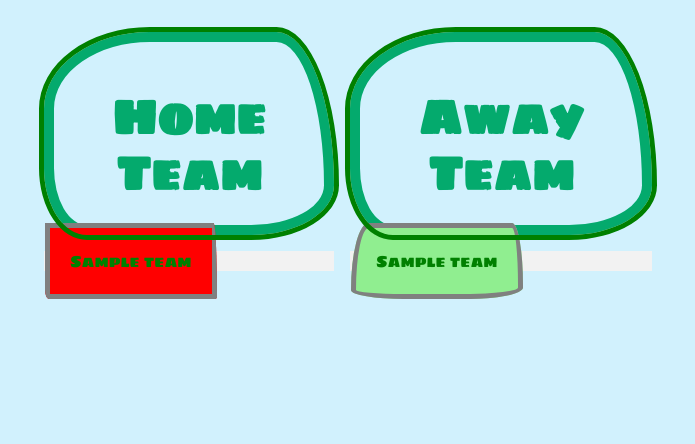
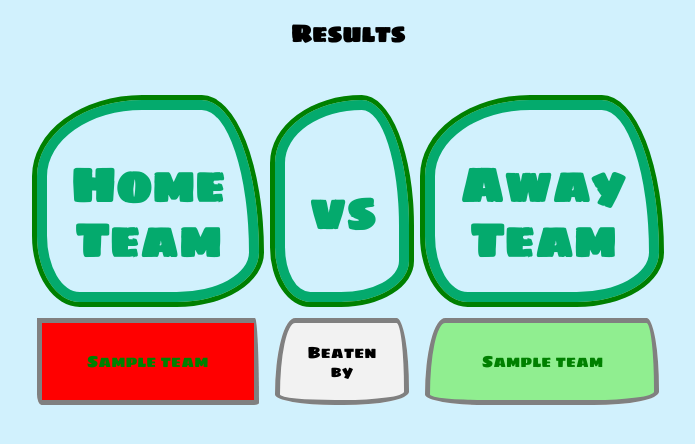
Before and after one commit to itsjustdel/CodeClan-W4-Project, a Flask app: page /leagues/1/games in a window 1280 px wide. Shown: the part 46-490 px from the top of the page, without its empty margins (292-987 px from the left). Run offline with Flask 2, Linux system fonts and the light colour scheme; a database or web service that is not in the repository returns one stand-in record (values such as "Sample title"); some libraries are stand-ins or nearby versions.

Commit message:
View Team's game route changed to be more clear

```diff
--- a/controllers/game_controller.py
+++ b/controllers/game_controller.py
@@ -12,13 +12,13 @@ def games():
     games = game_repository.select_all()
     return render_template("games/index.html", games = games)
 
-@games_blueprint.route("/games/<id>/")
+@games_blueprint.route("/teams/<id>/games/")
 def show_team_games(id):
     # show all games for team
     team = team_repository.select(id)
     games = game_repository.games_for_team(team)
     route = "teams"
-    return render_template("games/show.html",route=route, object=team, games=games)
+    return render_template("games/show.html",games=games)
 
 @games_blueprint.route("/leagues/<league_id>/games")
 def show_league_games(league_id):
@@ -26,7 +26,7 @@ def show_league_games(league_id):
     league= league_repository.select(league_id)
     games = game_repository.games_for_league(league)
     route = "leagues"
-    return render_template("games/show.html",route=route, object=league, games=games)
+    return render_template("games/show.html", games=games)
 
 @games_blueprint.route("/leagues/<league_id>/games/new")
 def new_game(league_id):
--- a/templates/games/show.html
+++ b/templates/games/show.html
@@ -1,25 +1,27 @@
 {% extends 'base.html' %}
 {% block content %}
 
+<h2>Results</h2>
 <table class="table">
   <tr>
     <th>Home Team</th>
+    <th class="vs">vs</th>
     <th>Away Team</th>
   </tr>
   {% for game in games %}
   <tr>
     {% if game.home_team.name == game.winning_team.name %}
-    <td><a class="table_winner" href="/teams/{{game.home_team.id}}">{{ game.home_team.name }}</a></td>
-    <td><a class ="table_loser" href="/teams/{{game.away_team.id}}">{{game.away_team.name}}</a></td>
+    <td class="table_winner"><a href="/teams/{{game.home_team.id}}">{{ game.home_team.name }}</a></td>
+    <td class="table_body">Beat</td>
+    <td class="table_loser"><a  href="/teams/{{game.away_team.id}}">{{game.away_team.name}}</a></td>
     {% else %}
-    <td><a class="table_loser" href="/teams/{{game.home_team.id}}">{{ game.home_team.name }}</a></td>
-    <td><a class ="table_winner" href="/teams/{{game.away_team.id}}">{{game.away_team.name}}</a></td>
+    <td class="table_loser" ><a href="/teams/{{game.home_team.id}}">{{ game.home_team.name }}</a></td>
+    <td class="table_body">Beaten by</td>
+    <td class="table_winner"><a  href="/teams/{{game.away_team.id}}">{{game.away_team.name}}</a></td>
     {% endif %}
 
   </tr>
   {% endfor %}
 </table>
 
-
-
 {% endblock content %}
--- a/templates/teams/show.html
+++ b/templates/teams/show.html
@@ -27,7 +27,7 @@
 </section>
 
 
-  <a href="/games/{{team.id}}">Show Team's Games</a>
+  <a href="/teams/{{team.id}}/games">Show Team's Games</a>
 <a href="/teams/{{team.id}}/edit">Edit Team</a>
 
 <form action="/teams/{{ team.id }}/delete" method="POST">
```
Also changed, not shown: repositories/league_repository.py (line endings or trailing spaces).
